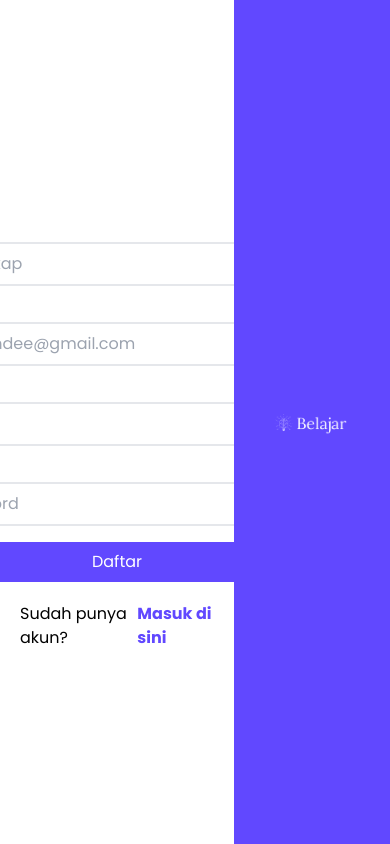
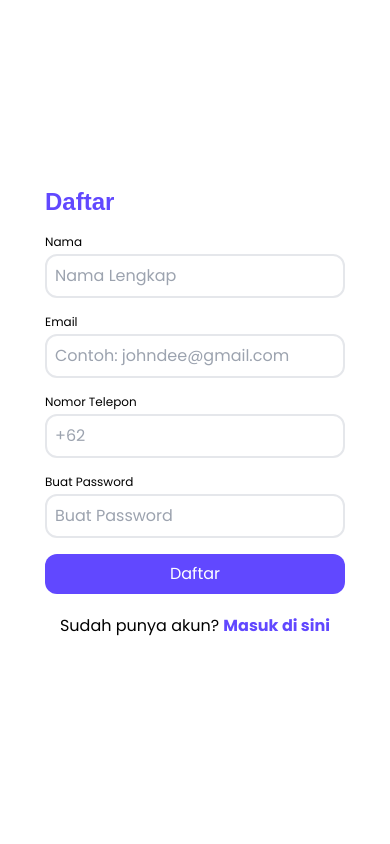
Before and after one commit to DwipayanaIsmulya/FinalProject-BinarAcademy, a React (Vite) app: page /register in a window 390 px wide. Built offline with nearby package versions, Linux system fonts and the light colour scheme.

Commit message:
add : responsive register

```diff
--- a/src/Pages/Register/Register.jsx
+++ b/src/Pages/Register/Register.jsx
@@ -6,11 +6,14 @@ const Register = () => {
 
   return (
     <>
-      <div className="flex h-screen w-full" style={{ fontFamily: "poppins" }}>
+      <div
+        className="flex sm:flex-col-2 h-screen w-full"
+        style={{ fontFamily: "poppins" }}
+      >
         {/* Ini Kiri */}
-        <div className="flex flex-initial w-[60%]">
+        <div className="flex flex-initial w-[100%] sm:w-[60%]">
           <div className="flex flex-col justify-center items-center h-screen w-full">
-            <div className="flex flex-col flex w-[452px]">
+            <div className="flex flex-col flex w-[300px] lg:w-[452px]">
               <div
                 className="text-start text-2xl font-bold text-[#6148FF]"
                 style={{ fontFamily: "sans-serif" }}
@@ -76,7 +79,7 @@ const Register = () => {
           </div>
         </div>
         {/* Ini Kanan */}
-        <div className="bg-[#6148FF] flex-initial w-[40%]">
+        <div className="collapse bg-[#6148FF] flex-initial w-[0%] sm:visible sm:w-[40%]">
           <div className="flex justify-center items-center text-white w-full h-screen">
             <img className="w-[60%]" src={logoImage} alt="" />
           </div>
```
